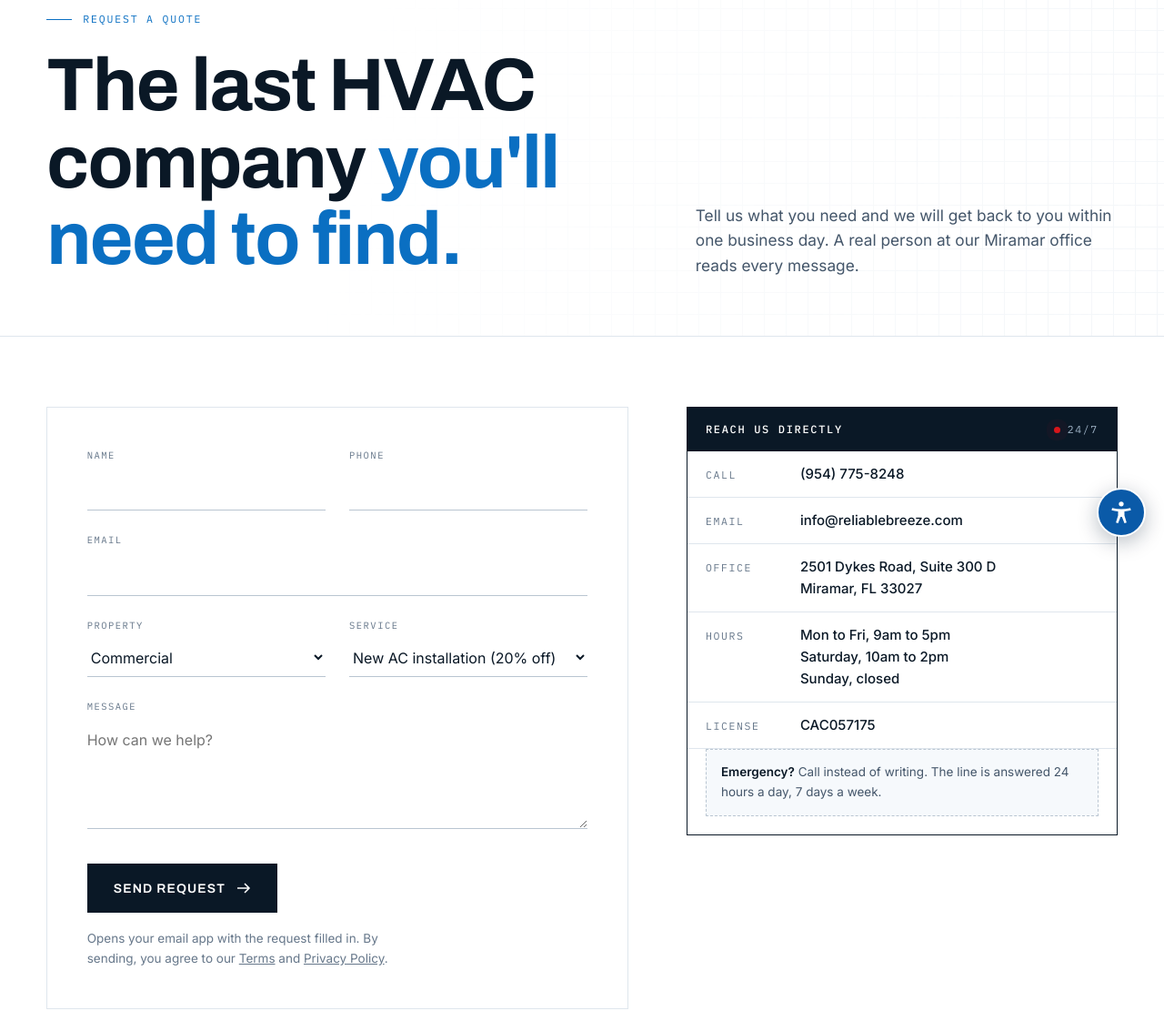
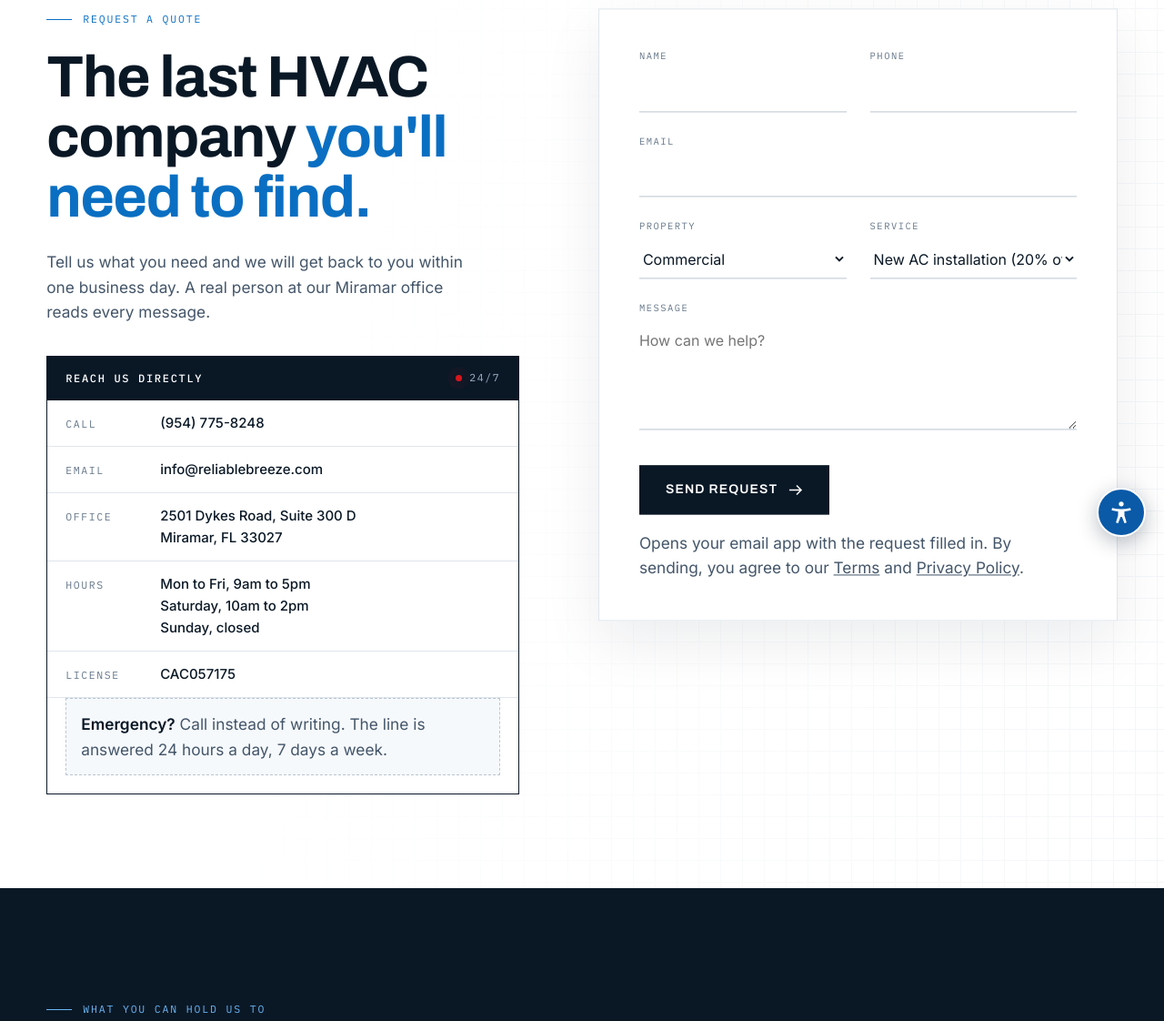
Before and after one commit to siberianvito/reliable-breeze, a plain HTML site: page contact.html in a window 1280 px wide. Shown: the part 190-1312 px from the top of the page at 91% size. Drawn offline with Linux system fonts and the light colour scheme.

Commit message:
Contact page: text left, form right
Co-Authored-By: Claude Fable 5.2 <noreply@anthropic.com>

```diff
--- a/contact.html
+++ b/contact.html
@@ -154,6 +154,16 @@ footer a{color:var(--ink-2);margin-left:18px}
 footer a:first-of-type{margin-left:0}
 footer a:hover{color:var(--blue)}
 @media(prefers-reduced-motion:reduce){*{animation:none!important;transition:none!important}html{scroll-behavior:auto}}
+
+/* contact: text left, form right */
+.contact-main{border-bottom:0}
+.contact-main .wrap{grid-template-columns:minmax(0,1fr) minmax(0,1.05fr);align-items:start;padding-bottom:clamp(60px,8vw,120px)}
+.contact-main h1{font-size:clamp(38px,5vw,76px);margin:22px 0 24px}
+.contact-main .c-left>p{margin-bottom:34px}
+.contact-main .ticket{position:static;max-width:520px}
+.contact-main .c-right{position:sticky;top:96px}
+.contact-main .simple{box-shadow:0 24px 60px rgba(6,26,48,.08)}
+@media(max-width:860px){.contact-main .wrap{grid-template-columns:1fr}.contact-main .c-right{position:static;order:2}}
 </style>
 <link rel="stylesheet" href="nav.css?v=3">
 </head>
@@ -172,19 +182,26 @@ footer a:hover{color:var(--blue)}
 </header>
 
 <main id="content">
-<section class="intro">
+<section class="intro contact-main">
   <div class="wrap">
-    <div>
+    <div class="c-left">
       <span class="tag">Request a quote</span>
       <h1>The last HVAC company <span class="blue">you'll need to find.</span></h1>
+      <p>Tell us what you need and we will get back to you within one business day. A real person at our Miramar office reads every message.</p>
+      <aside class="ticket" aria-label="Contact details">
+      <div class="ticket-head"><b>REACH US DIRECTLY</b><span class="mono"><i class="live" style="margin-right:8px"></i>24/7</span></div>
+      <dl class="rows">
+        <div><dt class="mono">Call</dt><dd class="set"><a href="tel:+19547758248">(954) 775-8248</a></dd></div>
+        <div><dt class="mono">Email</dt><dd class="set"><a href="mailto:info@reliablebreeze.com">info@reliablebreeze.com</a></dd></div>
+        <div><dt class="mono">Office</dt><dd class="set">2501 Dykes Road, Suite 300 D<br>Miramar, FL 33027</dd></div>
+        <div><dt class="mono">Hours</dt><dd class="set">Mon to Fri, 9am to 5pm<br>Saturday, 10am to 2pm<br>Sunday, closed</dd></div>
+        <div><dt class="mono">License</dt><dd class="set">CAC057175</dd></div>
+      </dl>
+      <p class="stamp"><b>Emergency?</b> Call instead of writing. The line is answered 24 hours a day, 7 days a week.</p>
+    </aside>
     </div>
-    <p>Tell us what you need and we will get back to you within one business day. A real person at our Miramar office reads every message.</p>
-  </div>
-</section>
-
-<section class="builder">
-  <div class="wrap">
-    <form id="quote" class="simple" novalidate>
+    <div class="c-right">
+      <form id="quote" class="simple" novalidate>
       <div><label class="l" for="q-name">Name</label><input type="text" id="q-name" name="name" autocomplete="name" required></div>
       <div><label class="l" for="q-phone">Phone</label><input type="tel" id="q-phone" name="phone" autocomplete="tel"></div>
       <div class="full"><label class="l" for="q-email">Email</label><input type="email" id="q-email" name="email" autocomplete="email" required></div>
@@ -206,18 +223,7 @@ footer a:hover{color:var(--blue)}
         <p class="note" id="note" role="status">Opens your email app with the request filled in. By sending, you agree to our <a href="terms.html">Terms</a> and <a href="privacy.html">Privacy Policy</a>.</p>
       </div>
     </form>
-
-    <aside class="ticket" aria-label="Contact details">
-      <div class="ticket-head"><b>REACH US DIRECTLY</b><span class="mono"><i class="live" style="margin-right:8px"></i>24/7</span></div>
-      <dl class="rows">
-        <div><dt class="mono">Call</dt><dd class="set"><a href="tel:+19547758248">(954) 775-8248</a></dd></div>
-        <div><dt class="mono">Email</dt><dd class="set"><a href="mailto:info@reliablebreeze.com">info@reliablebreeze.com</a></dd></div>
-        <div><dt class="mono">Office</dt><dd class="set">2501 Dykes Road, Suite 300 D<br>Miramar, FL 33027</dd></div>
-        <div><dt class="mono">Hours</dt><dd class="set">Mon to Fri, 9am to 5pm<br>Saturday, 10am to 2pm<br>Sunday, closed</dd></div>
-        <div><dt class="mono">License</dt><dd class="set">CAC057175</dd></div>
-      </dl>
-      <p class="stamp"><b>Emergency?</b> Call instead of writing. The line is answered 24 hours a day, 7 days a week.</p>
-    </aside>
+    </div>
   </div>
 </section>
 
```
